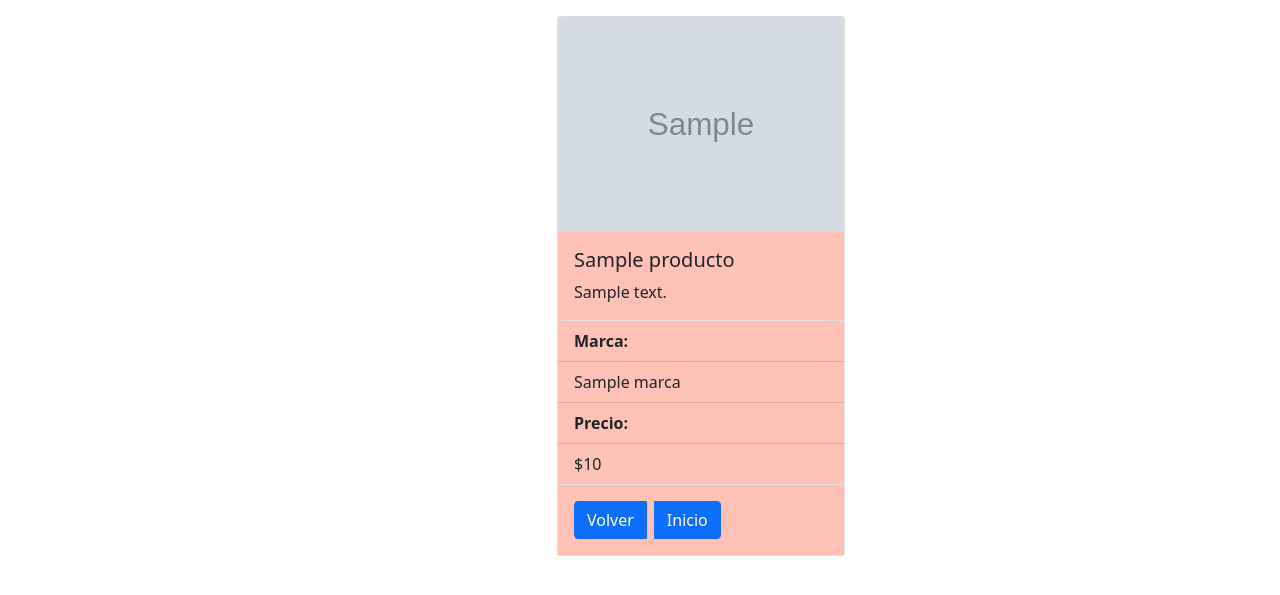
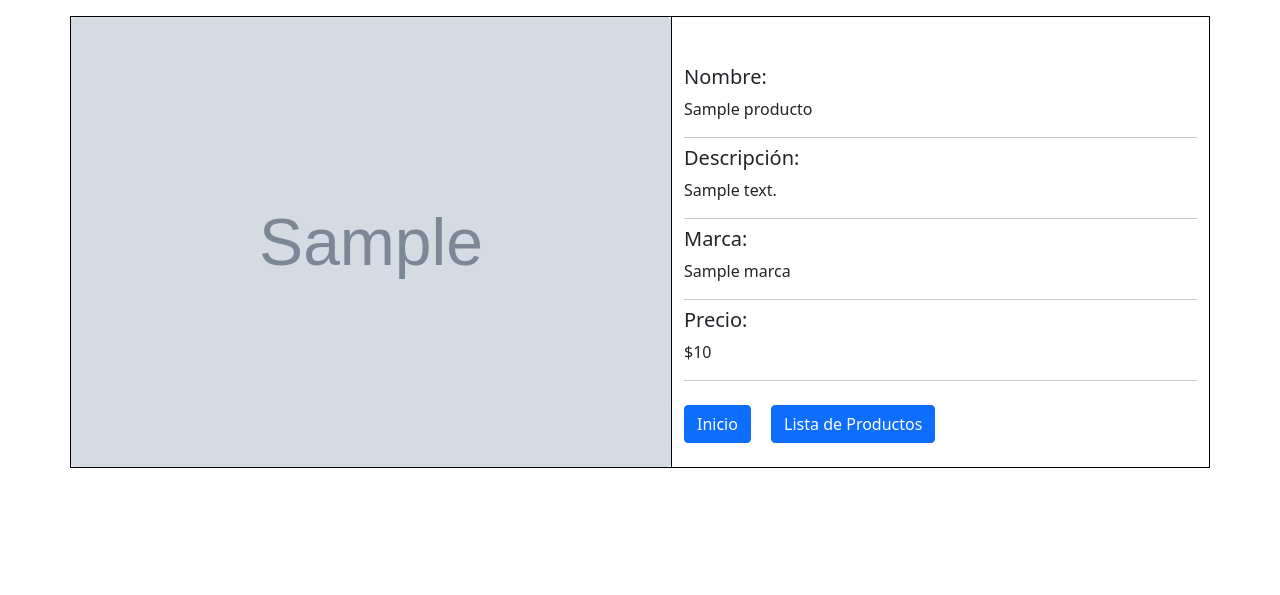
Before and after one commit to vlvarezillanes13/tiendakaty, a Django app: template templates/producto/detalle.html in a window 1280 px wide. Shown: the part 90-685 px from the top of the page. Run offline with Django 3.2, Linux system fonts and the light colour scheme; the template is opened without the code that fills it: most values are stand-ins (such as "Sample title", 1, 10 or a date in 2020); grey boxes marked "Sample" are stand-in pictures; some libraries are stand-ins or nearby versions.

Commit message:
clasificadores

```diff
--- a/applications/producto/managers.py
+++ b/applications/producto/managers.py
@@ -23,3 +23,9 @@ class ProductoManager(models.Manager):
             return consulta.order_by('marca')
         else:
             return consulta.order_by('-created')
+
+
+    def buscar_producto_clasificador(self, clasificador):
+        return self.filter(
+            Q(clasificador__nombre=clasificador)
+        )
--- a/static/css/producto/detalle.css
+++ b/static/css/producto/detalle.css
@@ -1,12 +1,16 @@
-.card > ul >li,
-.card-body{
-    background-color: rgba(255, 99, 71, 0.4);
+img{
+    height: 450px;
 }
 
-.card{
-    width: 18rem;
+.container{
+    border: 1px solid black;
 }
 
-#volver{
-    margin-right: 0.5rem;
+hr{
+    margin: 0;
 }
+
+.imagen{
+    border-right: 1px solid black;
+    padding: 0;
+}
--- a/templates/includes/header.html
+++ b/templates/includes/header.html
@@ -12,46 +12,46 @@
             <a class="nav-link" aria-current="page" href="{% url 'home:inicio' %}">Inicio</a>
           </li>
           <li class="nav-item">
-            <a class="nav-link" href="#">Impresiones</a>
+            <a class="nav-link" href="{% url 'productos:impresiones' %}">Impresiones</a>
           </li>
           <li class="nav-item">
-            <a class="nav-link" href="#">Arte</a>
+            <a class="nav-link" href="{% url 'productos:clasificador-productos' %}?clasificador=Arte">Arte</a>
           </li>
           <li class="nav-item">
-            <a class="nav-link" href="#">Blocks</a>
+            <a class="nav-link" href="{% url 'productos:clasificador-productos' %}?clasificador=Blocks">Blocks</a>
           </li>
           <li class="nav-item">
-            <a class="nav-link" href="#">Carpetas</a>
+            <a class="nav-link" href="{% url 'productos:clasificador-productos' %}?clasificador=Carpetas">Carpetas</a>
           </li>
           <li class="nav-item">
-            <a class="nav-link" href="#">Cartones</a>
+            <a class="nav-link" href="{% url 'productos:clasificador-productos' %}?clasificador=Cartones">Cartones</a>
           </li>
           <li class="nav-item">
-            <a class="nav-link" href="#">Cartulina</a>
+            <a class="nav-link" href="{% url 'productos:clasificador-productos' %}?clasificador=Cartulina">Cartulina</a>
           </li>
           <li class="nav-item">
-            <a class="nav-link" href="#">Cintas</a>
+            <a class="nav-link" href="{% url 'productos:clasificador-productos' %}?clasificador=Cinta">Cintas</a>
           </li>
           <li class="nav-item">
-            <a class="nav-link" href="#">Cuadernos</a>
+            <a class="nav-link" href="{% url 'productos:clasificador-productos' %}?clasificador=Cuadernos">Cuadernos</a>
           </li>
           <li class="nav-item">
-            <a class="nav-link" href="#">Esfera</a>
+            <a class="nav-link" href="{% url 'productos:clasificador-productos' %}?clasificador=Esfera">Esfera</a>
           </li>
           <li class="nav-item">
-            <a class="nav-link" href="#">Gomas</a>
+            <a class="nav-link" href="{% url 'productos:clasificador-productos' %}?clasificador=Gomas">Gomas</a>
           </li>
           <li class="nav-item">
-            <a class="nav-link" href="#">Lápices</a>
+            <a class="nav-link" href="{% url 'productos:clasificador-productos' %}?clasificador=Lapices">Lápices</a>
           </li>
           <li class="nav-item">
-            <a class="nav-link" href="#">Palos</a>
+            <a class="nav-link" href="{% url 'productos:clasificador-productos' %}?clasificador=Palos">Palos</a>
           </li>
           <li class="nav-item">
-            <a class="nav-link" href="#">Papeles</a>
+            <a class="nav-link" href="{% url 'productos:clasificador-productos' %}?clasificador=Papeles">Papeles</a>
           </li>
           <li class="nav-item">
-            <a class="nav-link" href="#">Otros Materiales</a>
+            <a class="nav-link" href="{% url 'productos:clasificador-productos' %}?clasificador=Otros Materiales">Otros Materiales</a>
           </li>
           <li class="nav-item">
             <a class="nav-link" href="{% url 'productos:listar-productos' %}">Lista Productos </a>
--- a/templates/producto/detalle.html
+++ b/templates/producto/detalle.html
@@ -10,29 +10,47 @@
 {% endblock title %}
 
 {% block content %}
-<div class="container mb-3 mt-3 ">
-    <div class="row justify-content-md-center">
-        <dic class="col col-lg-2 ">
-            <div class="card">
-                <img src="{{producto.imagen.url}}" class="card-img-top" alt="...">
-                <div class="card-body">
-                <h5 class="card-title">{{producto.nombre}}</h5>
-                <p class="card-text">{{producto.descripcion}}</p>
-                </div>
-                <ul class="list-group list-group-flush">
-                    <li class="list-group-item"><b>Marca:</b></li>
-                    <li class="list-group-item">{{producto.marca}}</li>
-                    <li class="list-group-item"><b>Precio:</b></li>
-                    <li class="list-group-item">${{producto.precio}}</li>
-                </ul>
-                <div class="card-body">
-                    <div class="btn-group">
-                        <a href="{% url 'productos:listar-productos' %}" class="card-link btn btn-primary" id="volver">Volver</a>
-                        <a href="{% url 'home:inicio' %}"  class="card-link btn btn-primary">Inicio</a>
-                    </div>
+<div class="container mb-3 mt-3">
+    <div class="row ">
+        <div class="col imagen">
+            <img src="{{producto.imagen.url}}" class="rounded mx-auto d-block"  alt="Imagen del Producto">
+        </div>
+        <div class="col">
+            <div class="row mt-5">
+                <div class="col">
+                    <h5>Nombre: </h5>
+                    <p>{{producto.nombre}}</p>
                 </div>
             </div>
-        </dic>
+            <hr>
+            <div class="row mt-2">
+                <div class="col">
+                    <h5>Descripción: </h5>
+                    <p>{{producto.descripcion}}</p>
+                </div>
+            </div>
+            <hr>
+            <div class="row mt-2">
+                <div class="col">
+                    <h5>Marca: </h5>
+                    <p>{{producto.marca}}</p>
+                </div>
+            </div>
+            <hr>
+            <div class="row mt-2">
+                <div class="col">
+                    <h5>Precio: </h5>
+                    <p>${{producto.precio}}</p>
+                </div>
+            </div>
+            <hr>
+            <div class="row mt-4">
+                <div class="col mb-3">
+                    <a href="{% url 'home:inicio' %}"  class="card-link btn btn-primary">Inicio</a>
+                    <a href="{% url 'productos:listar-productos' %}" class="card-link btn btn-primary" id="volver">Lista de Productos</a>
+                </div>
+            </div>
+        </div>
     </div>
 </div>
 {% endblock content %}
```
Also changed, not shown: applications/producto/urls.py (+10 -0 lines), applications/producto/views.py (+17 -2 lines), templates/clasificador/base_clasificador.html (added, +10 -0 lines), templates/clasificador/clasificador.html (added, +13 -0 lines), templates/clasificador/impresiones.html (added, +13 -0 lines), static/css/clasificicador/clasificador.css (added), static/css/clasificicador/impresiones.css (added).
